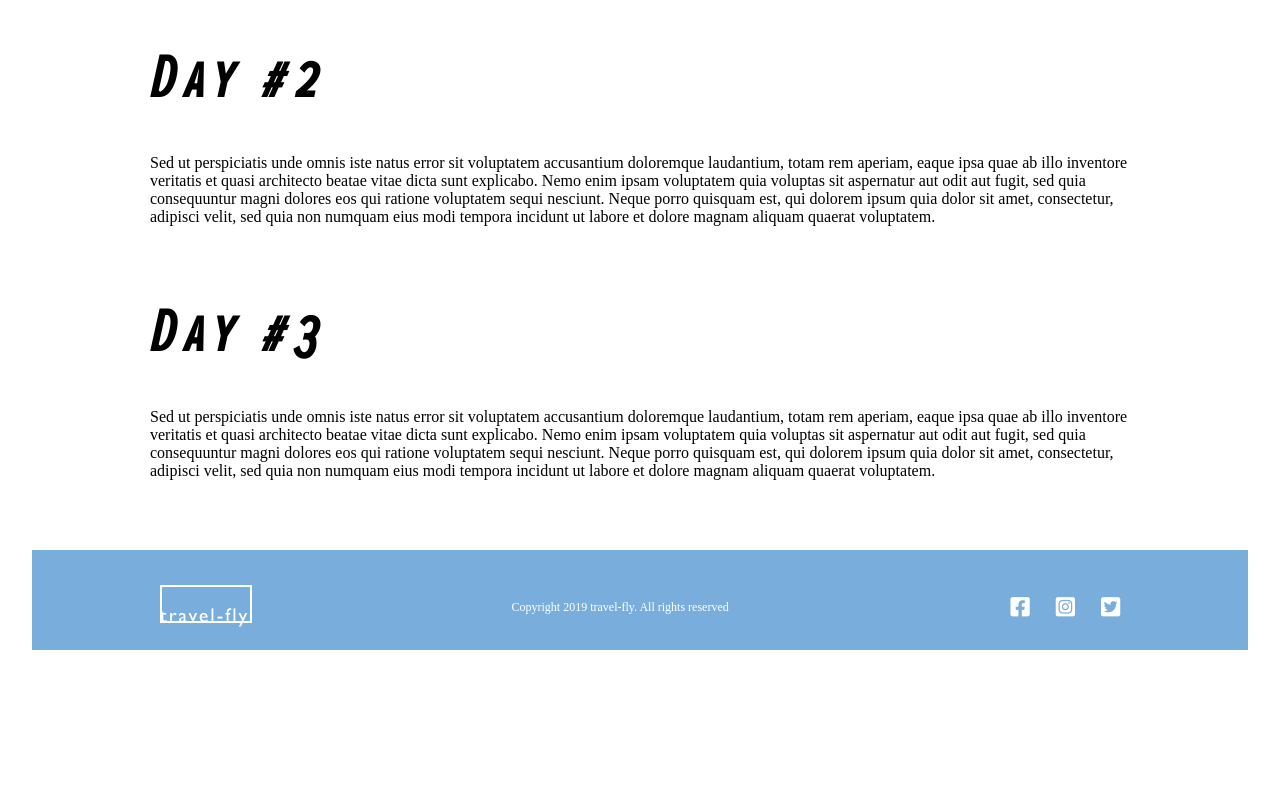
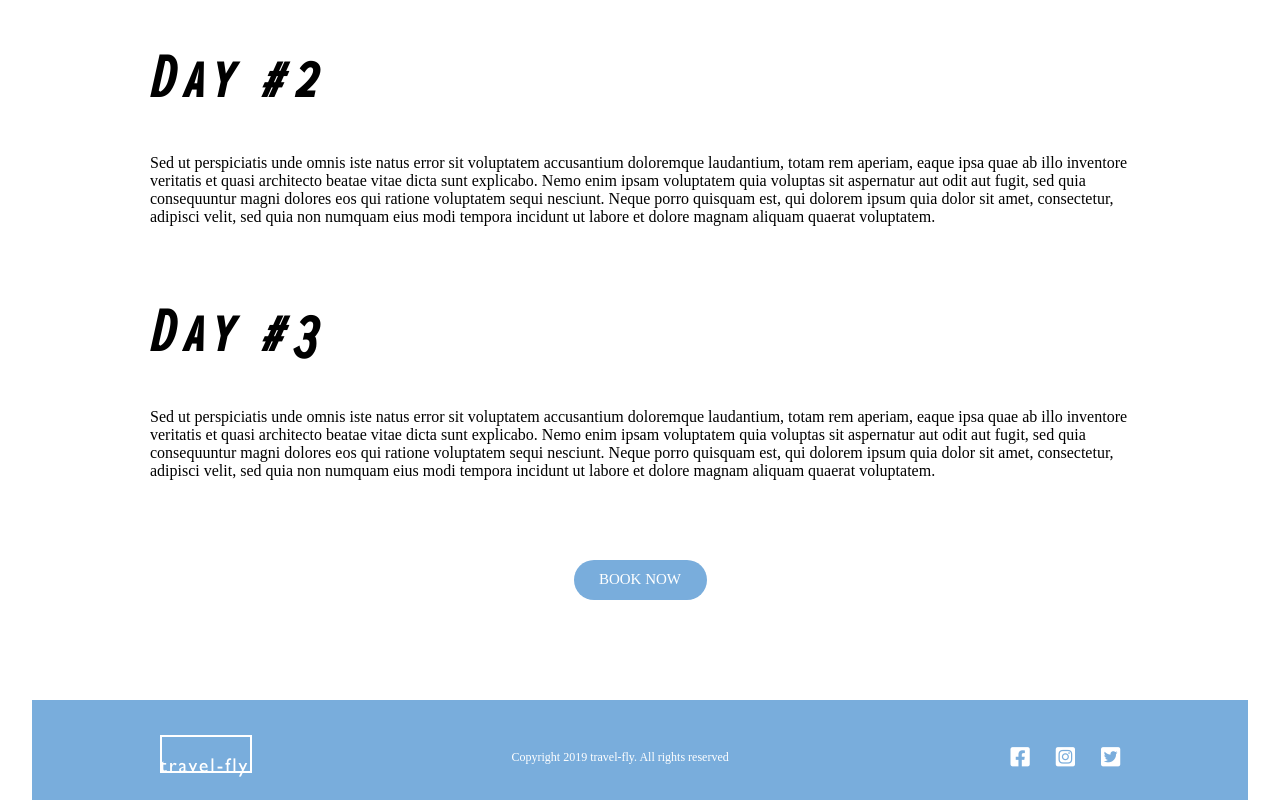
Before and after one commit to n215-sranegar/homework-seven, a website: page isreal.html in a window 1280 px wide. Shown: the part 1171-1971 px from the top of the page. Before the commit the page ends 1821 px from the top, so only its background shows below. Drawn offline with Linux system fonts and the light colour scheme; a web font is replaced by a local one.

Commit message:
Finished Isreal tour page

```diff
--- a/isreal.html
+++ b/isreal.html
@@ -63,7 +63,11 @@
       <h2>Day #3</h2>
       <p>Sed ut perspiciatis unde omnis iste natus error sit voluptatem accusantium doloremque laudantium, totam rem aperiam, eaque ipsa quae ab illo inventore veritatis et quasi architecto beatae vitae dicta sunt explicabo. Nemo enim ipsam voluptatem quia voluptas sit aspernatur aut odit aut fugit, sed quia consequuntur magni dolores eos qui ratione voluptatem sequi nesciunt. Neque porro quisquam est, qui dolorem ipsum quia dolor sit amet, consectetur, adipisci velit, sed quia non numquam eius modi tempora incidunt ut labore et dolore magnam aliquam quaerat voluptatem. </p>
     </div>
+    <div class="button-wrapper">
+    <button>Book Now</button>
   </div>
+  </div>
+
     <!-- Footer -->
     <footer>
       <div class="footer-wrapper">
--- a/scss/tours/isreal.scss
+++ b/scss/tours/isreal.scss
@@ -51,5 +51,27 @@
         }
     }
 
+    .button-wrapper {
+        max-width: 133px;
+        margin: 10px auto 100px auto;
+        padding-top: 10px;
+
+        button {
+            width: 133px;
+            height: 40px;
+            background-color: $site-blue;
+            border: none;
+            border-radius: 20px;
+            color: $site-white;
+            font-family: GillSans;
+            font-size: 15px;
+            text-transform: uppercase;
+
+          }
+
+          button:hover {
+            cursor: pointer;
+          }
+    }
 
 }
```
Also changed, not shown: tours.html (+1 -0 lines), css/styles.css, 1 other file.
